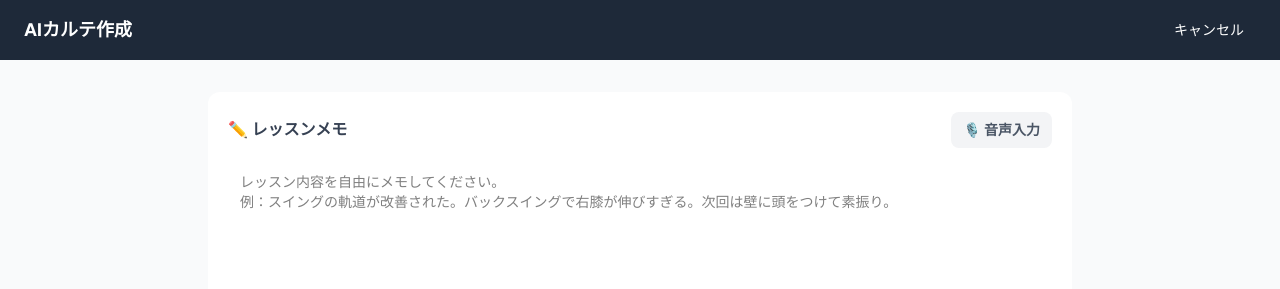
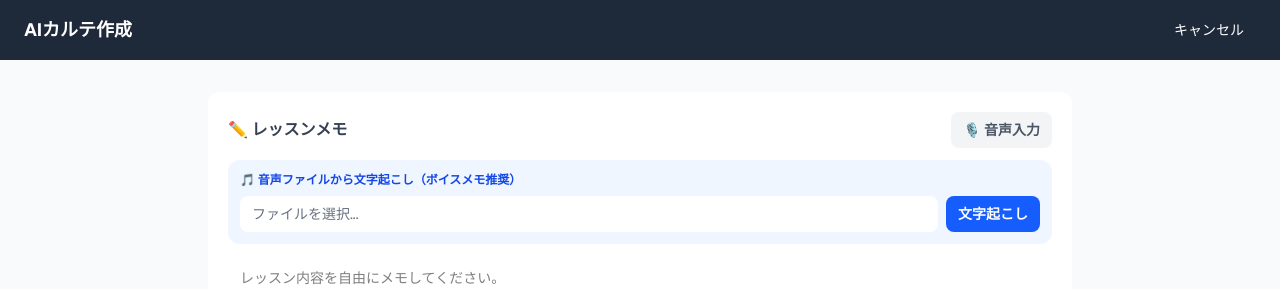
Before and after one commit to tomika-golf/tomika-golf-lesson, a Next.js app: page /dashboard/reservations/1/karte in a window 1280 px wide. Shown: the top 289 px of the page. Built offline with nearby package versions, Linux system fonts and the light colour scheme; no server answers.

Commit message:
feat: 音声ファイルから文字起こし機能（Gemini 2.5 Flash）をカルテページに追加

```diff
--- a/src/app/(admin)/dashboard/reservations/[id]/karte/page.tsx
+++ b/src/app/(admin)/dashboard/reservations/[id]/karte/page.tsx
@@ -35,6 +35,8 @@ export default function KarteInputPage() {
   const [videoFile, setVideoFile] = useState<File | null>(null);
 
   const [isRecording, setIsRecording] = useState(false);
+  const [isTranscribing, setIsTranscribing] = useState(false);
+  const [audioFile, setAudioFile] = useState<File | null>(null);
   const [isGenerating, setIsGenerating] = useState(false);
   const [isSaving, setIsSaving] = useState(false);
   const [draftSavedAt, setDraftSavedAt] = useState<string | null>(null);
@@ -140,6 +142,31 @@ export default function KarteInputPage() {
     recognition.start();
     recognitionRef.current = recognition;
     setIsRecording(true);
+  };
+
+  const handleTranscribe = async () => {
+    if (!audioFile) return;
+    if (audioFile.size > 19 * 1024 * 1024) {
+      alert('ファイルサイズが大きすぎます（上限19MB）。\n\niPhoneの場合：ボイスメモ → 共有 → 「音質を下げる」を選択してください。');
+      return;
+    }
+    setIsTranscribing(true);
+    try {
+      const form = new FormData();
+      form.append('audio', audioFile);
+      const res = await fetch('/api/admin/karte/transcribe', { method: 'POST', body: form });
+      const data = await res.json();
+      if (data.success) {
+        setNotes(prev => prev ? prev + '\n\n【文字起こし】\n' + data.text : '【文字起こし】\n' + data.text);
+        setAudioFile(null);
+      } else {
+        alert('文字起こしエラー: ' + data.error);
+      }
+    } catch {
+      alert('通信エラーが発生しました。');
+    } finally {
+      setIsTranscribing(false);
+    }
   };
 
   const handleAiGenerate = async () => {
@@ -268,6 +295,37 @@ export default function KarteInputPage() {
             {isRecording && (
               <p className="text-xs text-red-500 mb-2 animate-pulse">● 録音中... 話し終わったら「録音停止」を押してください</p>
             )}
+
+            {/* 音声ファイルから文字起こし */}
+            <div className="mb-3 p-3 bg-blue-50 border border-blue-200 rounded-xl">
+              <p className="text-xs font-bold text-blue-700 mb-2">🎵 音声ファイルから文字起こし（ボイスメモ推奨）</p>
+              <div className="flex gap-2 items-center">
+                <label className="flex-1 flex items-center gap-2 border border-blue-300 bg-white rounded-lg px-3 py-2 cursor-pointer hover:bg-blue-50 transition">
+                  <span className="text-sm text-gray-500 truncate">
+                    {audioFile ? `${audioFile.name}（${(audioFile.size / 1024 / 1024).toFixed(1)}MB）` : 'ファイルを選択...'}
+                  </span>
+                  <input
+                    type="file"
+                    accept="audio/*,.m4a,.mp3,.wav,.aac,.ogg,.webm"
+                    className="hidden"
+                    onChange={e => setAudioFile(e.target.files?.[0] ?? null)}
+                  />
+                </label>
+                <button
+                  onClick={handleTranscribe}
+                  disabled={!audioFile || isTranscribing}
+                  className="whitespace-nowrap py-2 px-3 bg-blue-600 text-white text-sm font-bold rounded-lg disabled:opacity-40 hover:bg-blue-700 transition"
+                >
+                  {isTranscribing ? '変換中...' : '文字起こし'}
+                </button>
+              </div>
+              {audioFile && audioFile.size > 19 * 1024 * 1024 && (
+                <p className="text-xs text-red-600 mt-1">⚠️ ファイルが大きすぎます（上限19MB）。圧縮してください。</p>
+              )}
+              {isTranscribing && (
+                <p className="text-xs text-blue-600 mt-1 animate-pulse">● AIが文字起こし中です。しばらくお待ちください...</p>
+              )}
+            </div>
 
             <textarea
               value={notes}
--- /dev/null
+++ b/src/app/api/admin/karte/transcribe/route.ts
@@ -0,0 +1,34 @@
+import { NextResponse } from 'next/server';
+import { GoogleGenerativeAI } from '@google/generative-ai';
+
+export async function POST(request: Request) {
+  try {
+    const apiKey = process.env.GEMINI_API_KEY;
+    if (!apiKey) return NextResponse.json({ error: 'GEMINI_API_KEY未設定' }, { status: 500 });
+
+    const formData = await request.formData();
+    const audioFile = formData.get('audio') as File | null;
+    if (!audioFile) return NextResponse.json({ error: '音声ファイルが必要です' }, { status: 400 });
+
+    const bytes = await audioFile.arrayBuffer();
+    const base64 = Buffer.from(bytes).toString('base64');
+    const mimeType = audioFile.type || 'audio/mp4';
+
+    const genAI = new GoogleGenerativeAI(apiKey);
+    const model = genAI.getGenerativeModel({ model: 'gemini-2.5-flash' });
+
+    const result = await model.generateContent([
+      { inlineData: { mimeType, data: base64 } },
+      { text: 'この音声はゴルフレッスン中のコーチと生徒の会話です。ゴルフ用語が含まれます。話されている内容をそのまま文字起こしして、発言内容のみを出力してください。余計な説明や前置きは不要です。' },
+    ]);
+
+    const text = result.response.text().trim();
+    if (!text) return NextResponse.json({ error: '文字起こし結果が空でした' }, { status: 500 });
+
+    return NextResponse.json({ success: true, text });
+  } catch (error: unknown) {
+    const msg = error instanceof Error ? error.message : String(error);
+    console.error('[transcribe] error:', msg);
+    return NextResponse.json({ error: msg }, { status: 500 });
+  }
+}
```
